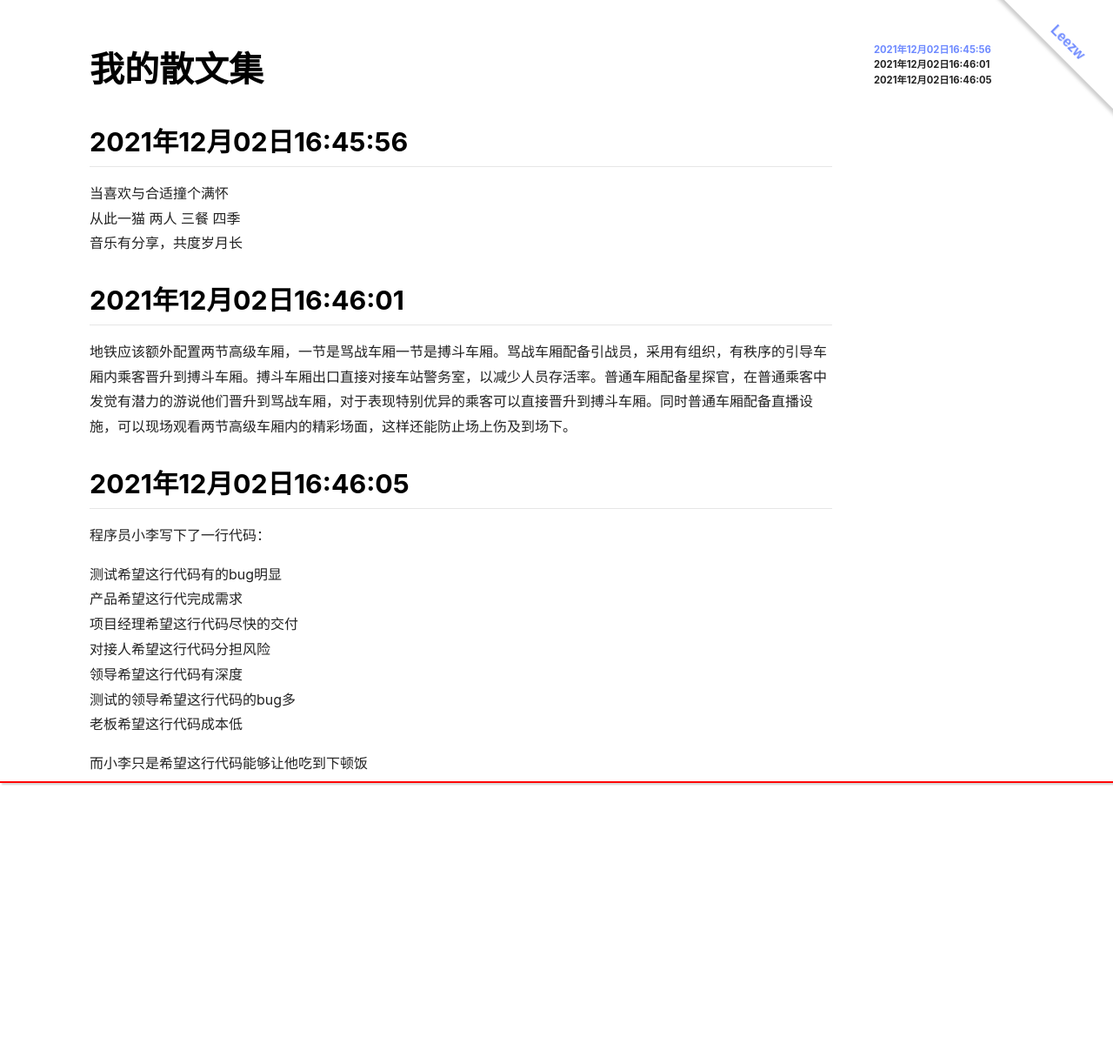
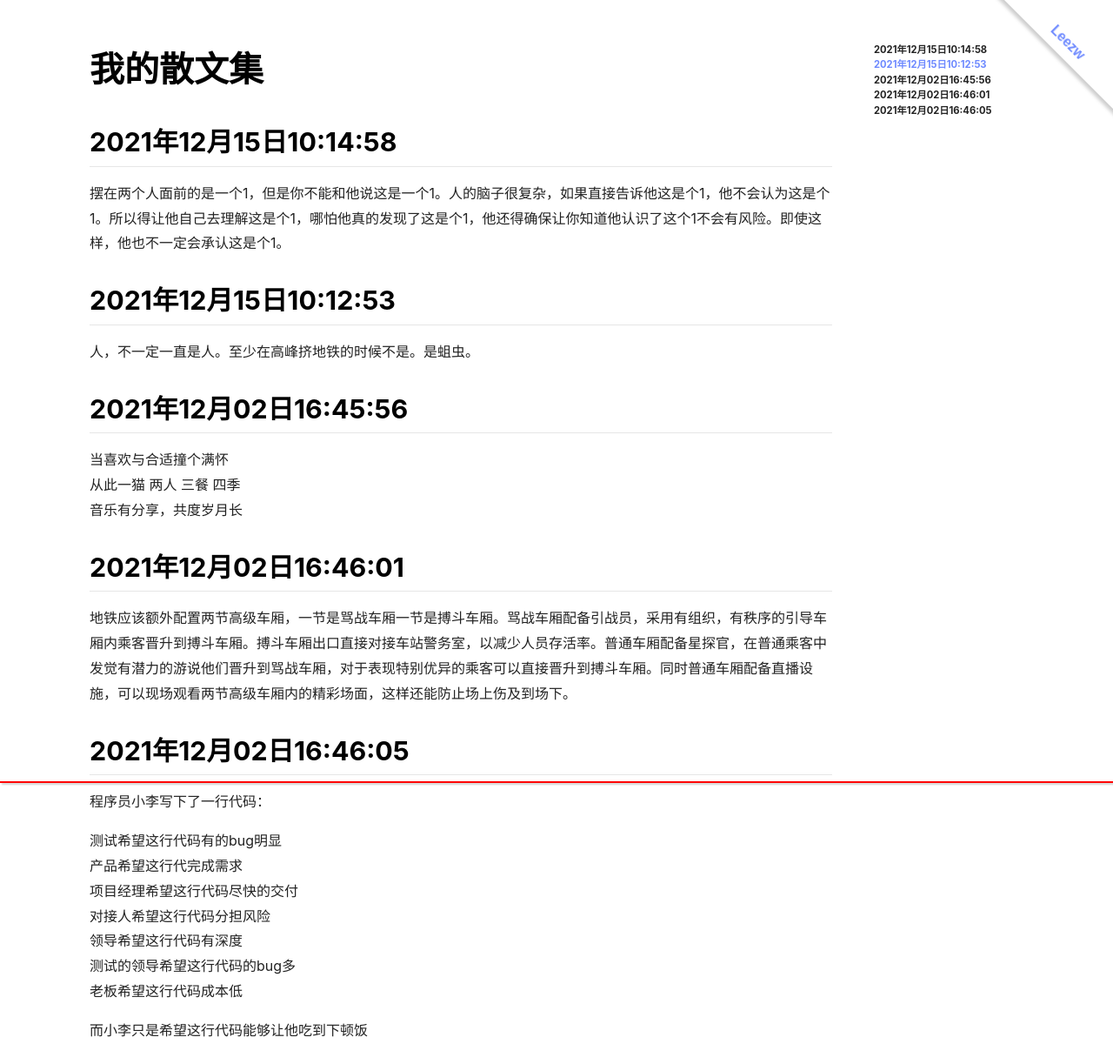
Before and after one commit to quantum-li/quantum-li.github.io, a Jekyll site: the page built from _posts/2021-11-26-essays.md, in a window 1280 px wide. Shown: the whole page at 87% size. Built offline with Jekyll 4.4.1, drawn with Linux system fonts in a browser that asks for light colours; nearby versions of some CDN libraries; before the commit the page ends 916 px from its top, so only the background shows below that.

Commit message:
2021-12-15 10:18:16

```diff
--- a/_posts/2021-11-26-essays.md
+++ b/_posts/2021-11-26-essays.md
@@ -8,6 +8,14 @@ classify: 散文
 permalink: "/posts/essays"
 excerpt: 一些想要表达，但没有目标的东西。
 ---
+
+## 2021年12月15日10:14:58
+
+摆在两个人面前的是一个1，但是你不能和他说这是一个1。人的脑子很复杂，如果直接告诉他这是个1，他不会认为这是个1。所以得让他自己去理解这是个1，哪怕他真的发现了这是个1，他还得确保让你知道他认识了这个1不会有风险。即使这样，他也不一定会承认这是个1。
+
+## 2021年12月15日10:12:53
+
+人，不一定一直是人。至少在高峰挤地铁的时候不是。是蛆虫。
 
 ## 2021年12月02日16:45:56
 
```
